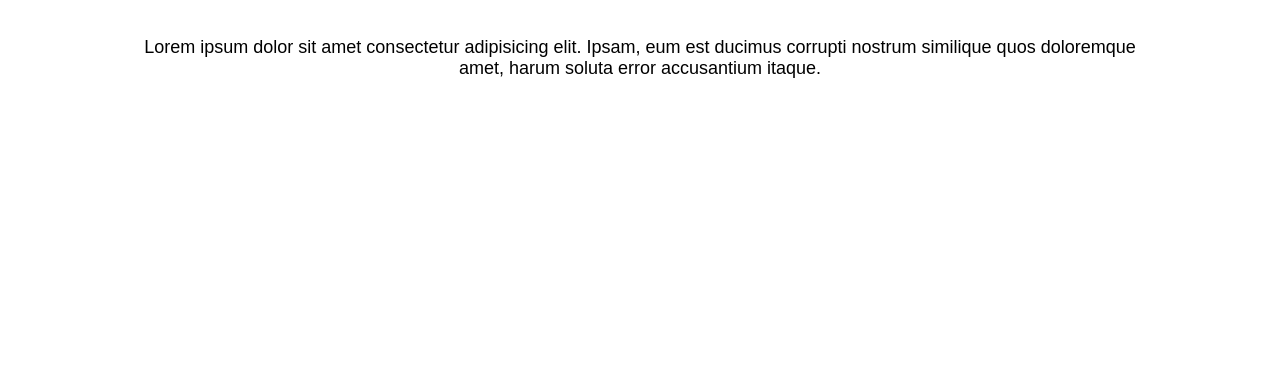
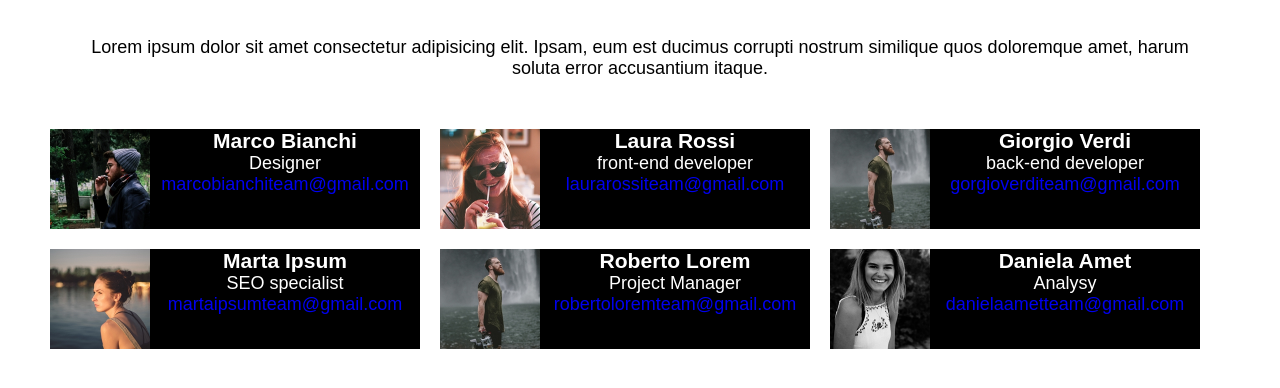
Before and after one commit to matteo2302/html-css-float-cards, a plain HTML site: page index.html in a window 1280 px wide. Shown: the part 88-476 px from the top of the page. Drawn offline with Linux system fonts and the light colour scheme.

Commit message:
basic layout

```diff
--- a/index.html
+++ b/index.html
@@ -20,6 +20,57 @@
       </p>
     </header>
     <!--cards-->
-    <main></main>
+    <main>
+      <div class="clearfix">
+        <div class="column">
+          <div class="cards">
+            <img src="img/male1.png" alt="female" />
+            <h3>Marco Bianchi</h3>
+            <p>Designer</p>
+            <a href="#">marcobianchiteam@gmail.com</a>
+          </div>
+        </div>
+        <div class="column">
+          <div class="cards">
+            <img src="img/female1.png" alt="female" />
+            <h3>Laura Rossi</h3>
+            <p>front-end developer</p>
+            <a href="#">laurarossiteam@gmail.com</a>
+          </div>
+        </div>
+        <div class="column">
+          <div class="cards">
+            <img src="img/male2.png" alt="female" />
+            <h3>Giorgio Verdi</h3>
+            <p>back-end developer</p>
+            <a href="#">gorgioverditeam@gmail.com</a>
+          </div>
+        </div>
+        <div class="column">
+          <div class="cards">
+            <img src="img/female2.png" alt="female" />
+            <h3>Marta Ipsum</h3>
+            <p>SEO specialist</p>
+            <a href="#">martaipsumteam@gmail.com</a>
+          </div>
+        </div>
+        <div class="column">
+          <div class="cards">
+            <img src="img/male2.png" alt="female" />
+            <h3>Roberto Lorem</h3>
+            <p>Project Manager</p>
+            <a href="#">robertoloremteam@gmail.com</a>
+          </div>
+        </div>
+        <div class="column">
+          <div class="cards">
+            <img src="img/female3.png" alt="female" />
+            <h3>Daniela Amet</h3>
+            <p>Analysy</p>
+            <a href="#">danielaametteam@gmail.com</a>
+          </div>
+        </div>
+      </div>
+    </main>
   </body>
 </html>
--- a/style/style.css
+++ b/style/style.css
@@ -8,7 +8,7 @@
   padding: 0;
 }
 .container {
-  max-width: 1080px;
+  max-width: 1200px;
   margin: auto;
 }
 .font {
@@ -27,3 +27,26 @@ h1 {
   font-weight: 900;
   color: rgb(229, 49, 112);
 }
+/*********************main cards*************/
+.clearfix::after {
+  content: "";
+  display: block;
+  clear: both;
+}
+.column {
+  width: calc(100% / 3 - 30px);
+  background-color: black;
+  margin: 10px;
+  float: left;
+  color: white;
+}
+.card {
+  float: left;
+}
+img {
+  height: 100px;
+  float: left;
+}
+a {
+  text-decoration: none;
+}
```
